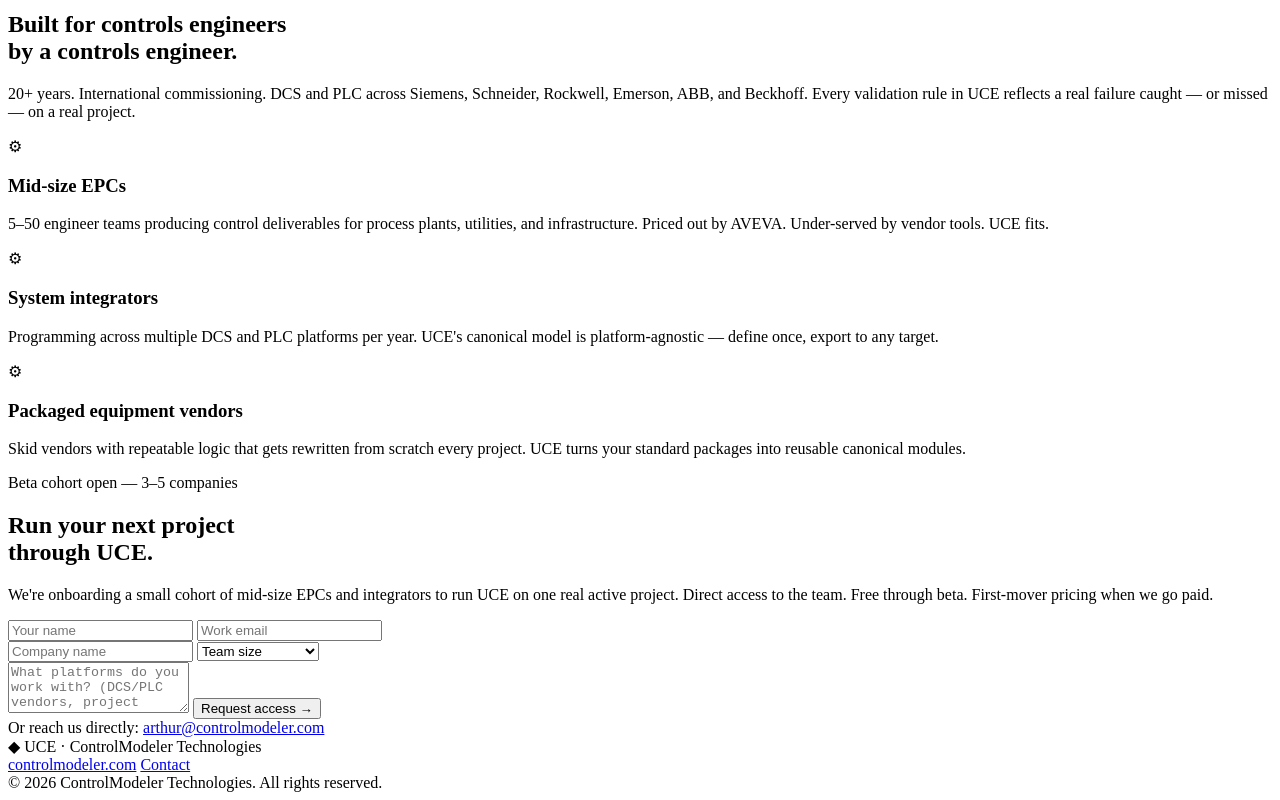
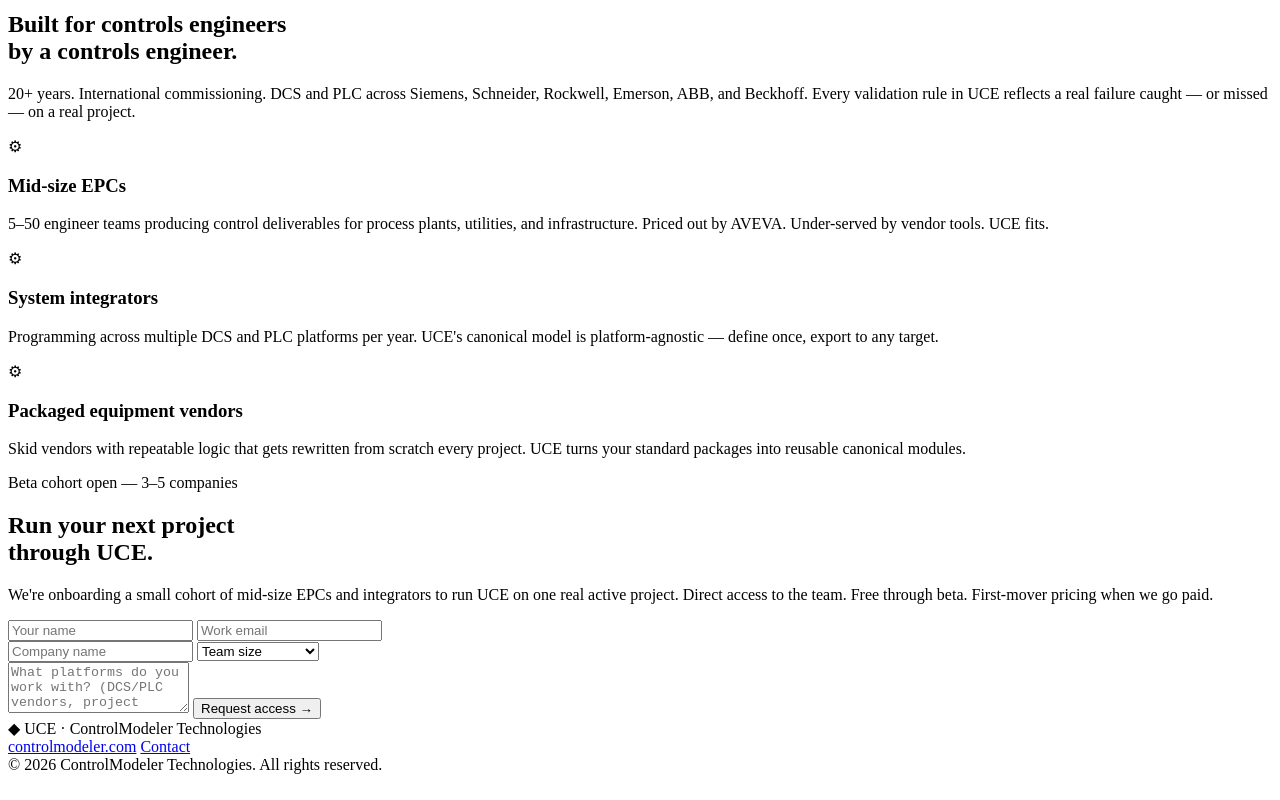
Before and after one commit to controlmodeler/UCE-Website, a plain HTML site: page index.html in a window 1280 px wide. Shown: the part 3139-3939 px from the top of the page. Drawn offline with Linux system fonts and the light colour scheme.

Commit message:
chore: remove contact email from landing page

```diff
--- a/index.html
+++ b/index.html
@@ -365,9 +365,6 @@
           <p>Request received. We'll be in touch directly within 2 business days.</p>
         </div>
 
-        <div class="beta-note">
-          Or reach us directly: <a href="mailto:arthur@controlmodeler.com">arthur@controlmodeler.com</a>
-        </div>
       </div>
     </div>
   </section>
@@ -381,7 +378,7 @@
       </div>
       <div class="footer-links">
         <a href="https://controlmodeler.com" class="footer-link">controlmodeler.com</a>
-        <a href="mailto:arthur@controlmodeler.com" class="footer-link">Contact</a>
+        <a href="#" class="footer-link">Contact</a>
       </div>
       <div class="footer-copy">© 2026 ControlModeler Technologies. All rights reserved.</div>
     </div>
```
